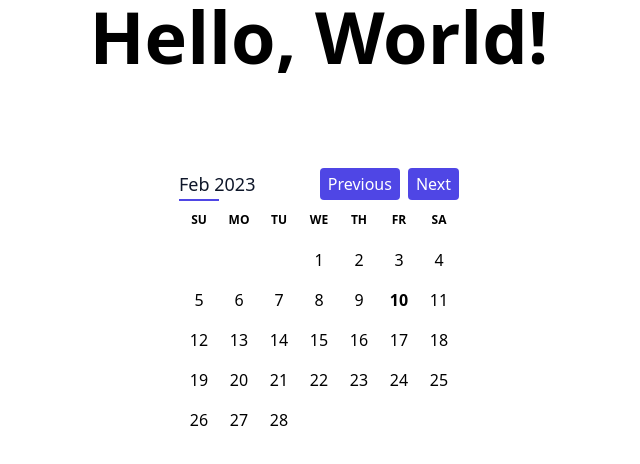
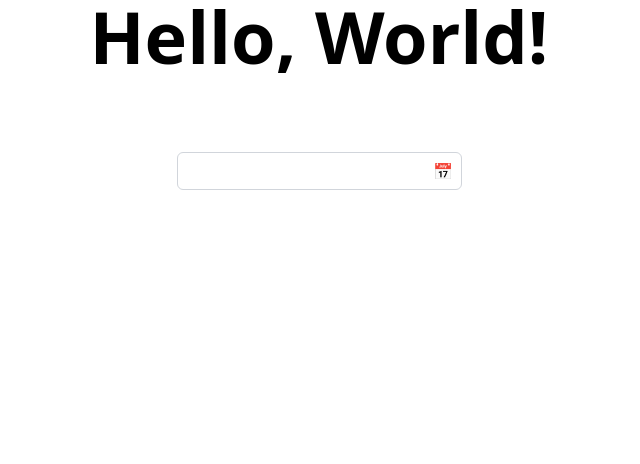
Before and after one commit to MomenSherif/react-components-crafting, a React (Vite) app: page / in a window 1280 px wide. Shown: the top 464 px of the page, without its empty margins (321-961 px from the left). Built offline with nearby package versions, Linux system fonts and the light colour scheme; the HTML template or start-up script is replaced by a standard one.

Commit message:
custom input popover date input

```diff
--- a/src/App.tsx
+++ b/src/App.tsx
@@ -21,6 +21,7 @@ import SelectDownshift, { SelectDownshiftMultiple } from './downshift/Select';
 import SingleDatePicker, {
   CustomComponentsDatePickerExample,
   DatePickerCustomized,
+  DatePickerWithInputExample,
   ModifiersDatePickerExample,
   MultipleDatePicker,
   RangeDatePicker,
@@ -43,7 +44,8 @@ function App() {
         {/* <MultipleDatePicker /> */}
         {/* <RangeDatePicker /> */}
         {/* <ModifiersDatePickerExample /> */}
-        <CustomComponentsDatePickerExample />
+        {/* <CustomComponentsDatePickerExample /> */}
+        <DatePickerWithInputExample />
       </div>
     </div>
   );
--- a/src/DatePicker/DatePicker.tsx
+++ b/src/DatePicker/DatePicker.tsx
@@ -7,6 +7,8 @@ import {
   isLastDayOfMonth,
   addDays,
   addMonths,
+  parse,
+  isValid,
 } from 'date-fns';
 import { ar } from 'date-fns/locale';
 import { useState } from 'react';
@@ -21,6 +23,14 @@ import {
   useNavigation,
 } from 'react-day-picker';
 import 'react-day-picker/dist/style.css';
+import {
+  Popover,
+  PopoverAnchor,
+  PopoverArrow,
+  PopoverContent,
+  PopoverOverlay,
+  PopoverTrigger,
+} from '../Popover/PopoverExample';
 
 export default function SingleDatePicker() {
   const [selected, setSelected] = useState<Date>();
@@ -270,3 +280,70 @@ const CustomDayContent = (props: DayContentProps) => {
     </time>
   );
 };
+
+// https://react-day-picker.js.org/guides/input-fields
+export function DatePickerWithInputExample() {
+  const [selected, setSelected] = useState<Date>();
+  const [inputValue, setInputValue] = useState('');
+  const [isOpen, setIsOpen] = useState(false);
+
+  return (
+    <Popover modal open={isOpen} onOpenChange={setIsOpen}>
+      <PopoverAnchor>
+        <div className="relative">
+          <input
+            type="text"
+            className="px-3 py-1.5 pr-10 border border-gray-300 rounded-md focus:outline-none focus:ring-2 focus:ring-indigo-500/50 focus:border-indigo-500"
+            value={inputValue}
+            onChange={e => {
+              setInputValue(e.target.value);
+              const date = parse(e.currentTarget.value, 'y-MM-dd', new Date());
+              if (isValid(date)) {
+                setSelected(date);
+              } else {
+                setSelected(undefined);
+              }
+            }}
+            // we can onBlur validate date entered
+          />
+          <PopoverTrigger
+            type="button"
+            aria-label="Pick a date"
+            className="absolute right-0 top-0 flex justify-center items-center  rounded-md h-full px-2
+          hover:bg-gray-200/40 border border-transparent focus:outline-none focus:ring-2 focus:ring-indigo-500/50 focus:border-indigo-500"
+          >
+            <span role="img" aria-label="calendar icon">
+              📅
+            </span>
+          </PopoverTrigger>
+        </div>
+      </PopoverAnchor>
+      <PopoverOverlay lockScroll />
+      <PopoverContent>
+        <PopoverArrow className="!bg-slate-900 w-5 h-5 rotate-45 m-1" />
+        <DayPicker
+          mode="single"
+          numberOfMonths={2}
+          pagedNavigation
+          selected={selected}
+          defaultMonth={selected}
+          onSelect={date => {
+            setSelected(date);
+            if (date) {
+              setInputValue(format(date, 'y-MM-dd'));
+              setIsOpen(false);
+            } else {
+              setInputValue('');
+            }
+          }}
+          initialFocus
+          className="m-0 w-fit bg-slate-900 text-white p-4 rounded-lg shadow-lg [--rdp-background-color:theme(colors.slate.700/30)]
+  [--rdp-accent-color:theme(colors.indigo.600/50)]"
+          classNames={{
+            day_selected: 'bg-indigo-600/50',
+          }}
+        />
+      </PopoverContent>
+    </Popover>
+  );
+}
--- a/src/Popover/PopoverExample.tsx
+++ b/src/Popover/PopoverExample.tsx
@@ -66,12 +66,18 @@ interface PopoverOptions {
   initialOpen?: boolean;
   placement?: Placement;
   modal?: boolean;
-  // open?: boolean; // Update components to support both controlled/uncontrolled state
-  // onOpenChange: (open: boolean) => void;
+  open?: boolean; // Update components to support both controlled/uncontrolled state
+  onOpenChange?: (open: boolean) => void;
 }
 
 export function usePopover(options: PopoverOptions = {}) {
-  const { initialOpen = false, placement = 'bottom', modal = false } = options;
+  const {
+    initialOpen = false,
+    placement = 'bottom',
+    modal = false,
+    open,
+    onOpenChange,
+  } = options;
   const [isOpen, setIsOpen] = useState(initialOpen);
   const [labelId, setLabelId] = useState<string | undefined>();
   const [descriptionId, setDescriptionId] = useState<string | undefined>();
@@ -79,8 +85,8 @@ export function usePopover(options: PopoverOptions = {}) {
   const arrowRef = useRef<HTMLElement>(null);
 
   const data = useFloating({
-    open: isOpen,
-    onOpenChange: setIsOpen,
+    open: open ?? isOpen,
+    onOpenChange: onOpenChange ?? setIsOpen,
     placement,
     middleware: [
       offset(5),
@@ -101,8 +107,8 @@ export function usePopover(options: PopoverOptions = {}) {
 
   return useMemo(
     () => ({
-      isOpen,
-      setIsOpen,
+      isOpen: open ?? isOpen,
+      setIsOpen: onOpenChange ?? setIsOpen,
       arrowRef,
       modal,
       labelId,
@@ -112,7 +118,16 @@ export function usePopover(options: PopoverOptions = {}) {
       ...data,
       ...interactions,
     }),
-    [isOpen, modal, labelId, descriptionId, data, interactions],
+    [
+      isOpen,
+      open,
+      onOpenChange,
+      modal,
+      labelId,
+      descriptionId,
+      data,
+      interactions,
+    ],
   );
 }
 
@@ -249,8 +264,10 @@ const sides = {
   left: 'right',
 } as const;
 
-const PopoverArrow = forwardRef<HTMLDivElement, HTMLProps<HTMLDivElement>>(
-  function PopoverArrow(props, propRef) {
+export const PopoverArrow = forwardRef<
+  HTMLDivElement,
+  HTMLProps<HTMLDivElement>
+>(function PopoverArrow(props, propRef) {
   const context = usePopoverContext();
   const {
     placement,
@@ -274,8 +291,7 @@ const PopoverArrow = forwardRef<HTMLDivElement, HTMLProps<HTMLDivElement>>(
       }}
     />
   );
-  },
-);
+});
 
 // Only sets `aria-labelledby` on the Popover root element
 // if this component is mounted inside it.
```
Lines whose indentation alone changed are shown as unchanged.
